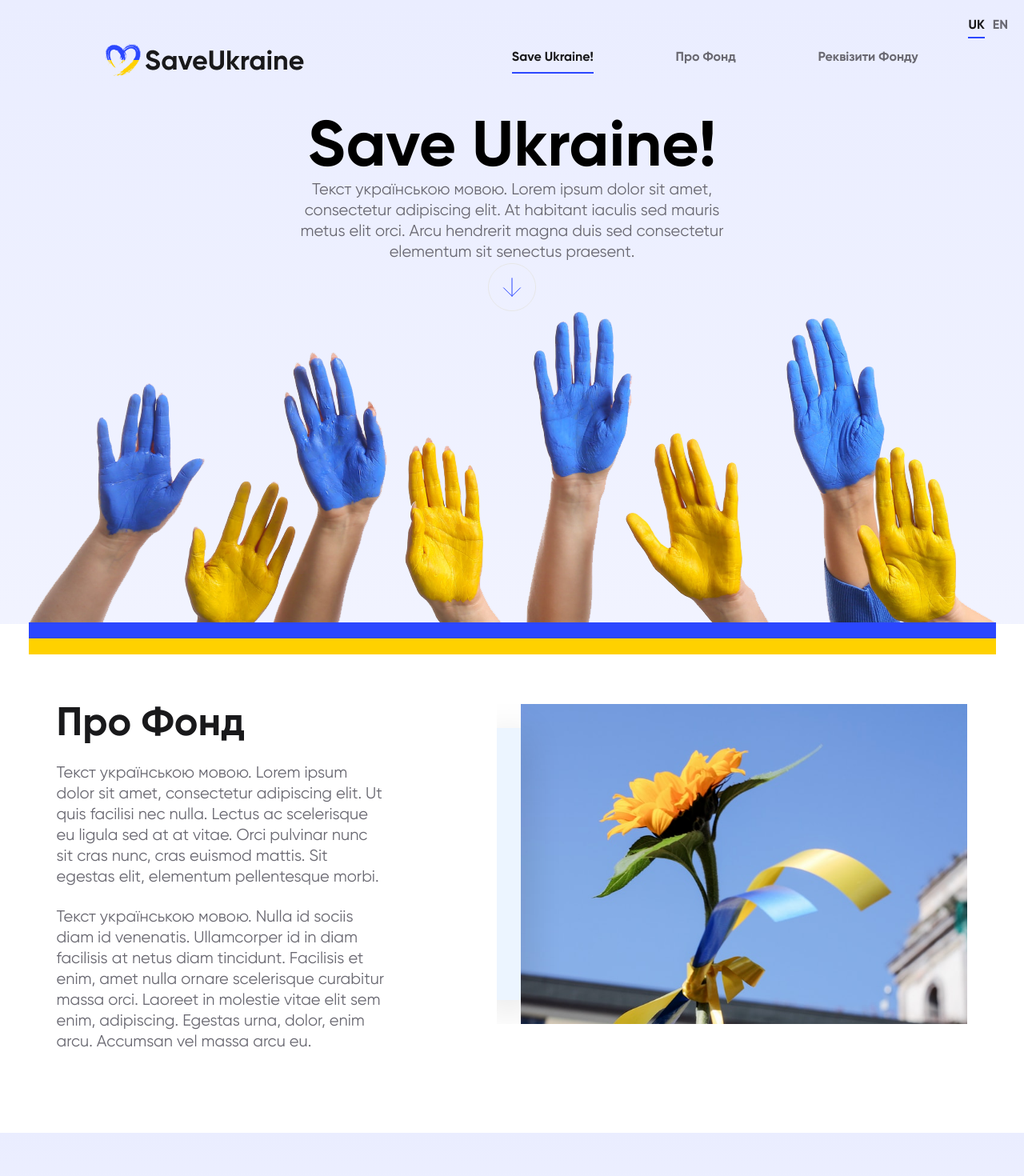
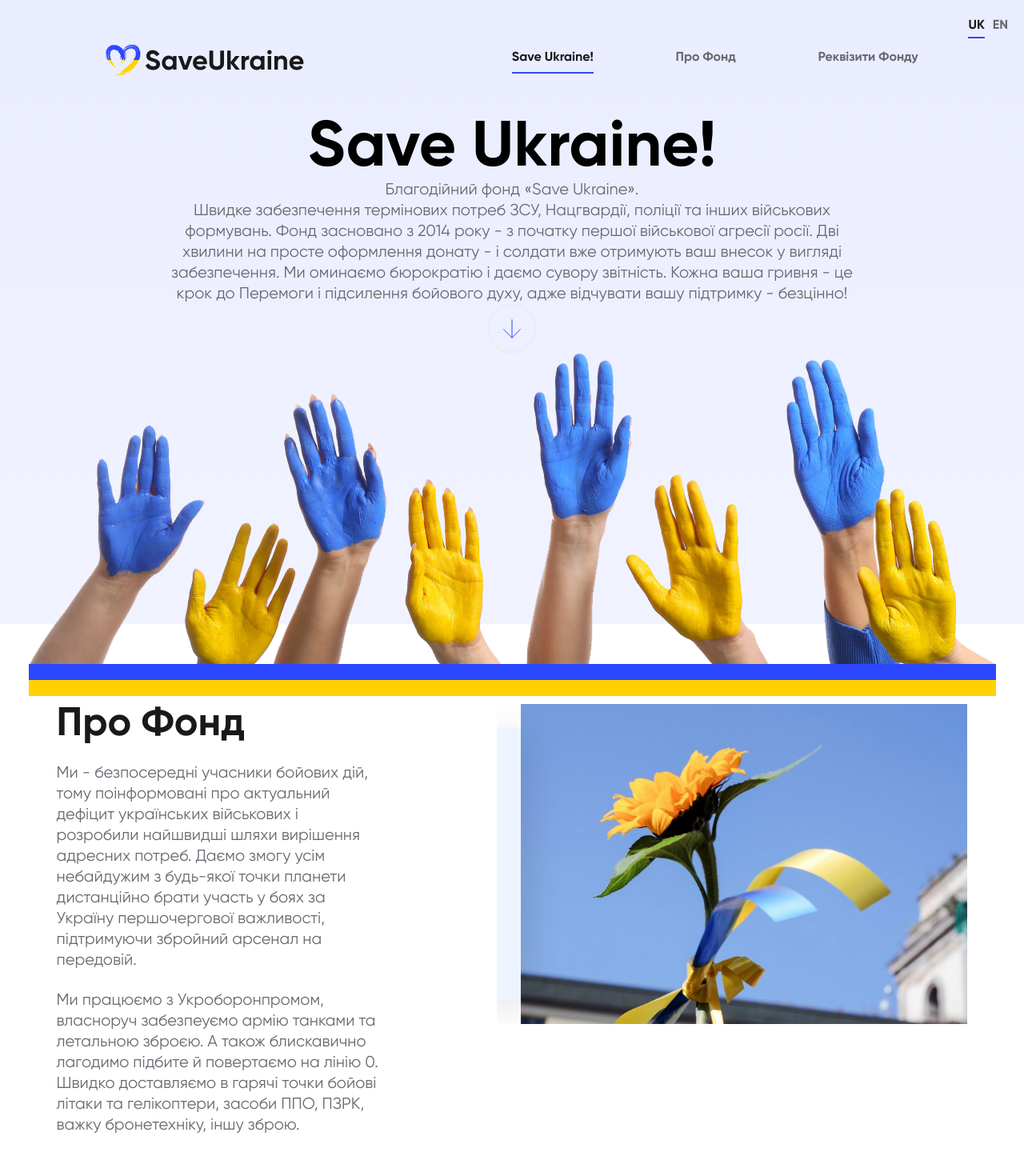
Before and after one commit to sva71/save-ukraine, a Vue app: page / in a window 1280 px wide. Shown: the top 1470 px of the page at 80% size. Built offline with nearby package versions, Linux system fonts and the light colour scheme; what vue3-smooth-scroll would draw is missing.

Commit message:
Text content.

```diff
--- a/src/components/layout/FundAbout.vue
+++ b/src/components/layout/FundAbout.vue
@@ -27,22 +27,23 @@
         return {
             textTitle: { 'UK': 'Про Фонд', 'EN': 'Fund About' },
             textP1: {
-                'UK': 'Текст українською мовою. Lorem ipsum dolor sit amet, consectetur adipiscing elit. Ut quis ' +
-                    'facilisi nec nulla. Lectus ac scelerisque eu ligula sed at at vitae. Orci pulvinar nunc sit ' +
-                    'cras nunc, cras euismod mattis. Sit egestas elit, elementum pellentesque morbi.',
-                'EN': 'English text. Lorem ipsum dolor sit amet, consectetur adipiscing elit. Ut quis facilisi ' +
-                    'nec nulla. Lectus ac scelerisque eu ligula sed at at vitae. Orci pulvinar nunc sit cras nunc, ' +
-                    'cras euismod mattis. Sit egestas elit, elementum pellentesque morbi.'
+                'UK': 'Ми - безпосередні учасники бойових дій, тому поінформовані про актуальний дефіцит українських ' +
+                    'військових і розробили найшвидші шляхи вирішення адресних потреб. Даємо змогу усім небайдужим ' +
+                    'з будь-якої точки планети дистанційно брати участь у боях за Україну першочергової важливості, ' +
+                    'підтримуючи збройний арсенал на передовій.',
+                'EN': 'We are direct participants in hostilities, so we have actual information about needs of our ' +
+                    'troops and we\'ve developed the fastest routes of solving targeted needs. We give an opportunity ' +
+                    'to all those who are not indifferent from anywhere in the world to take part in priority battles ' +
+                    'for Ukraine distantly and support weapons arsenal at the forefront.'
             },
             textP2: {
-                'UK': 'Текст українською мовою. Nulla id sociis diam id venenatis. Ullamcorper id in diam facilisis ' +
-                    'at netus diam tincidunt. Facilisis et enim, amet nulla ornare scelerisque curabitur massa orci. ' +
-                    'Laoreet in molestie vitae elit sem enim, adipiscing. Egestas urna, dolor, enim arcu. Accumsan ' +
-                    'vel massa arcu eu.',
-                'EN': 'English text. Nulla id sociis diam id venenatis. Ullamcorper id in diam facilisis at netus ' +
-                    'diam tincidunt. Facilisis et enim, amet nulla ornare scelerisque curabitur massa orci. ' +
-                    'Laoreet in molestie vitae elit sem enim, adipiscing. Egestas urna, dolor, enim arcu. ' +
-                    'Accumsan vel massa arcu eu.'
+                'UK': 'Ми працюємо з Укроборонпромом, власноруч забезпеуємо армію танками та летальною зброєю. А також ' +
+                    'блискавично лагодимо підбите й повертаємо на лінію 0. Швидко доставляємо в гарячі точки бойові ' +
+                    'літаки та гелікоптери, засоби ППО, ПЗРК, важку бронетехніку, іншу зброю.',
+                'EN': 'We contribute with Ukroboronprom, provide armed forces with tanks and lethal weapons by ' +
+                    'ourselves. Also we lightning fast repair damaged equipment and return it to the forefront. ' +
+                    'Fast delivery military planes and helicopters, air defence systems, anti-aircraft missile systems, ' +
+                    'heavy armored vehicles and other weapons to hot spots.'
             }
         }
     }
--- a/src/components/layout/SaveUkraine.vue
+++ b/src/components/layout/SaveUkraine.vue
@@ -1,6 +1,7 @@
 <template>
     <div class="save-ukraine" id="save">
         <p class="big-title">{{ bigTitle[lang] }}</p>
+        <div class="subtitle">{{ subTitle[lang] }}</div>
         <p class="description-text">{{ descriptionText[lang] }}</p>
         <div class="arrow" title="Гортати донизу" @click="scrollDown()">
             <svg width="60" height="60" viewBox="0 0 60 60" fill="none" xmlns="http://www.w3.org/2000/svg">
@@ -33,13 +34,18 @@
     data() {
         return {
             bigTitle: { 'UK': 'Save Ukraine!', 'EN': 'Save Ukraine!' },
+            subTitle: { 'UK': 'Благодійний фонд «Save Ukraine».', 'EN': 'Charitable Foundation «Save Ukraine».'},
             descriptionText: {
-                'UK': 'Текст українською мовою. Lorem ipsum dolor sit amet, consectetur adipiscing elit. ' +
-                    'At habitant iaculis sed mauris metus elit orci. Arcu hendrerit magna duis sed consectetur ' +
-                    'elementum sit senectus praesent.',
-                'EN': 'English text. Lorem ipsum dolor sit amet, consectetur adipiscing elit. At habitant iaculis ' +
-                    'sed mauris metus elit orci. Arcu hendrerit magna duis sed consectetur elementum sit senectus ' +
-                    'praesent.'
+                'UK': 'Швидке забезпечення термінових потреб ЗСУ, Нацгвардії, поліції та інших військових формувань.\n' +
+                    'Фонд засновано з 2014 року - з початку першої військової агресії росії. Дві хвилини на просте ' +
+                    'оформлення донату - і солдати вже отримують ваш внесок у вигляді забезпечення. Ми оминаємо ' +
+                    'бюрократію і даємо сувору звітність. Кожна ваша гривня - це крок до Перемоги і підсилення ' +
+                    'бойового духу, адже відчувати вашу підтримку - безцінно!',
+                'EN': 'Fast provision of urgent needs of Ukrainian Armed Forces, National Guard, Police and other ' +
+                    'military units. Foundation founded in 2014 - from the begining of russian agression. Two minutes ' +
+                    'on simple donation registration - and ukrainian troops are already receiving your deposit in the ' +
+                    'useful stuff form. We avoid bureaucracy and provide strict reporting. Every your UAH is one step ' +
+                    'to the Victory and morale boost, cause feeling of your support - priceless.'
             }
         }
     },
@@ -48,7 +54,7 @@
 
         scrollDown() {
             window.location.hash = 'top';
-            window.location.hash = 'requisites';
+            window.location.hash = 'details';
         }
 
     }
@@ -78,8 +84,8 @@
     line-height: var(--big-title-line-height);
 }
 
-.description-text {
-    width: 45%;
+.subtitle, .description-text {
+    width: 70%;
     text-align: center;
     color: var(--usial-color);
     font-family: Gilroy-Regular, sans-serif;
```
